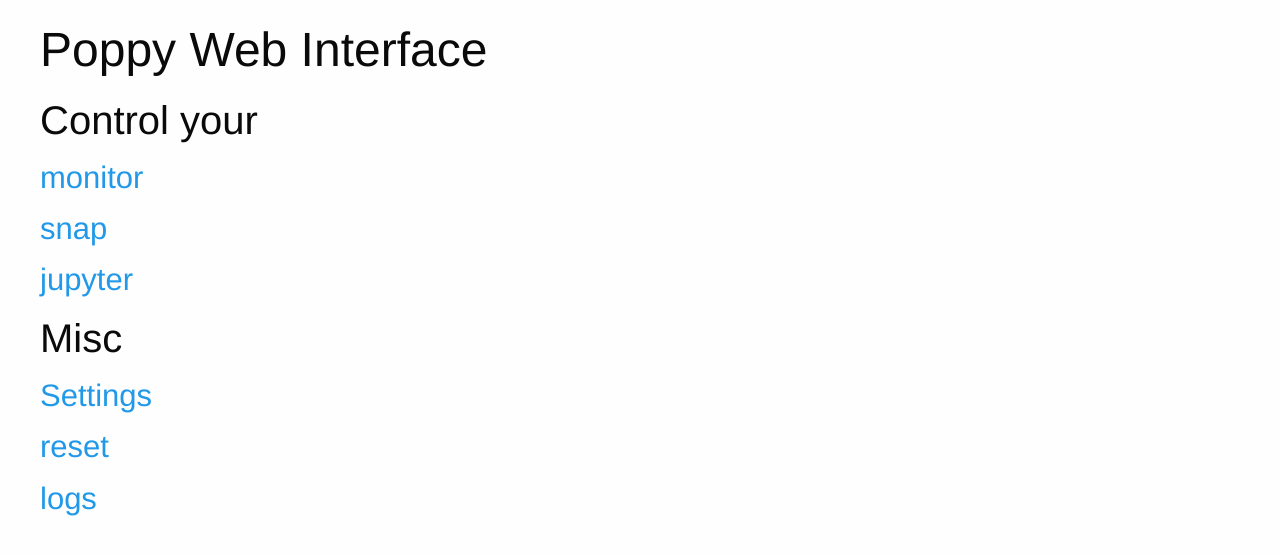
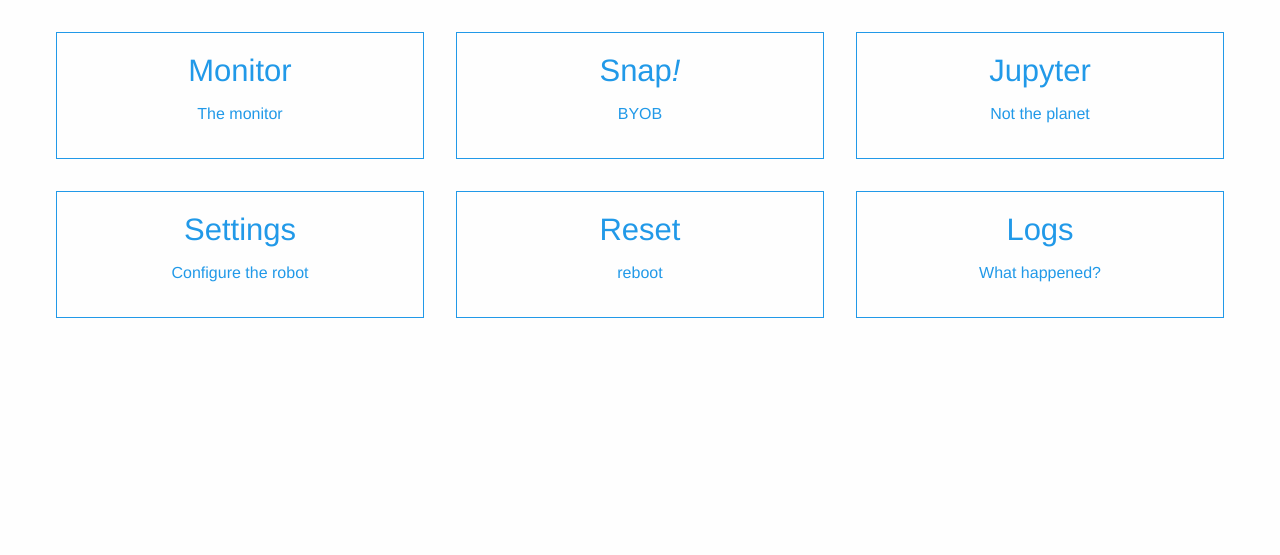
Before and after one commit to poppy-project/puppet-master, a Python web app: template templates/index.html in a window 1280 px wide. Shown: the part 70-625 px from the top of the page. Run offline with Jinja, Linux system fonts and the light colour scheme; the template is opened without the code that fills it, so the values that code supplies are empty.

Commit message:
Change index layout to tiles

```diff
--- a/static/css/style.css
+++ b/static/css/style.css
@@ -11,3 +11,15 @@
   font-size: 1rem;
   margin-bottom: 0;
 }
+
+.menu-tile {
+  padding: 1rem;
+}
+
+.menu-tile a {
+  display: block;
+  padding: 1rem;
+
+  border: 1px solid #2199e8;
+  text-align: center;
+}
--- a/templates/index.html
+++ b/templates/index.html
@@ -3,21 +3,49 @@
 
 {% block content %}
 
-<div class="row">
+<div class="row" data-equalizer data-equalize-on="medium">
 
-  <h1>Poppy Web Interface</h1>
+  <div class="large-4 medium-6 columns menu-tile">
+    <a href="{{ url_for('monitor') }}" data-equalizer-watch>
+      <h3>Monitor</h3>
+      <p>The monitor</p>
+    </a>
+  </div>
 
-  <h2>Control your {{ robot.creature }}</h2>
+  <div class="large-4 medium-6 columns menu-tile">
+    <a href="{{ url_for('snap') }}" data-equalizer-watch>
+      <h3>Snap<em>!</em></h3>
+      <p>BYOB</p>
+    </a>
+  </div>
 
-  <h3><a href={{ url_for('monitor') }}>monitor</a></h3>
-  <h3><a href={{ url_for('snap') }}>snap</a></h3>
-  <h3><a href={{ url_for('jupyter') }}>jupyter</a></h3>
+  <div class="large-4 medium-6 columns menu-tile">
+    <a href="{{ url_for('jupyter') }}" data-equalizer-watch>
+      <h3>Jupyter</h3>
+      <p>Not the planet</p>
+    </a>
+  </div>
 
-  <h2>Misc</h2>
-  <h3><a href={{ url_for('settings') }}>Settings</a></h3>
-  <h3><a href={{ url_for('reset') }}>reset</a></h3>
+  <div class="large-4 medium-6 columns menu-tile">
+    <a href="{{ url_for('settings') }}" data-equalizer-watch>
+      <h3>Settings</h3>
+      <p>Configure the robot</p>
+    </a>
+  </div>
 
-  <h3><a href={{ url_for('logs') }}>logs</a></h3>
+  <div class="large-4 medium-6 columns menu-tile">
+    <a href="{{ url_for('reset') }}" data-equalizer-watch>
+      <h3>Reset</h3>
+      <p>reboot</p>
+    </a>
+  </div>
+
+  <div class="large-4 medium-6 columns menu-tile">
+    <a href="{{ url_for('logs') }}" data-equalizer-watch>
+      <h3>Logs</h3>
+      <p>What happened?</p>
+    </a>
+  </div>
 
 </div>
 {% endblock content %}
```
